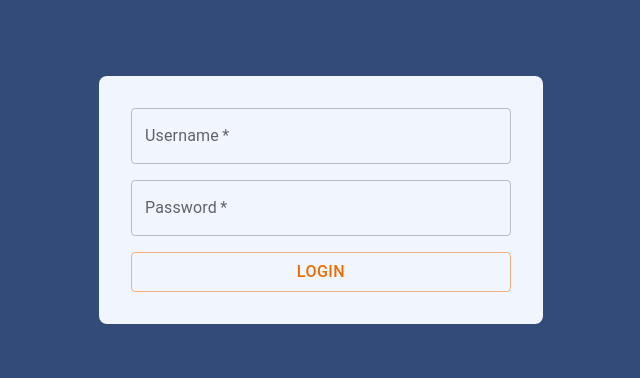
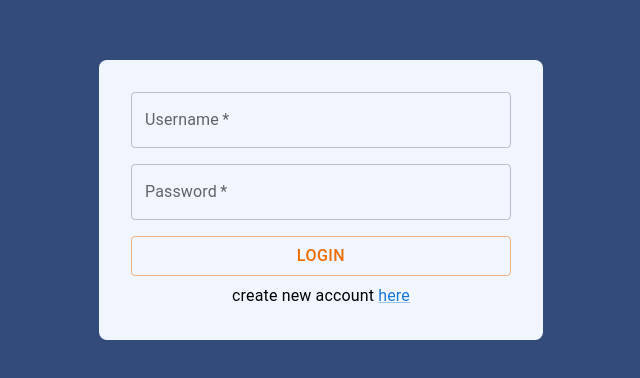
Before and after one commit to hoomantalakian/Task-Manager, a React (Create React App) app in the folder Frontend/: page / in a window 1280 px wide. Shown: the part 200-578 px from the top of the page, without its empty margins (319-959 px from the left). Built offline with nearby package versions, Linux system fonts and the light colour scheme; no server answers.

Commit message:
Add axios

```diff
--- a/Frontend/src/components/AuthPage.js
+++ b/Frontend/src/components/AuthPage.js
@@ -21,10 +21,29 @@ function AuthPage() {
 	const [isLoginMode, setIsLoginMode] = useState(true);
 	const [isSignpMode, setIsSignpMode] = useState(false);
 
+	function loginModeHandler() {
+		setIsLoginMode(true);
+		setIsSignpMode(false);
+	}
+	function signpModeHandler() {
+		setIsSignpMode(true);
+		setIsLoginMode(false);
+	}
+
 	return (
 		<Fragment>
-			{isLoginMode && <LoginPage boxStyle={boxStyle} />}
-			{isSignpMode && <SignupPage boxStyle={boxStyle} />}
+			{isLoginMode && (
+				<LoginPage
+					signpModeHandler={signpModeHandler}
+					boxStyle={boxStyle}
+				/>
+			)}
+			{isSignpMode && (
+				<SignupPage
+					loginModeHandler={loginModeHandler}
+					boxStyle={boxStyle}
+				/>
+			)}
 		</Fragment>
 	);
 }
--- a/Frontend/src/components/LoginPage.js
+++ b/Frontend/src/components/LoginPage.js
@@ -1,34 +1,50 @@
-import React from 'react'
+import React, { useRef } from "react";
+import Axios from "axios";
 //
-import { Box, Button, TextField } from '@mui/material';
+import { Box, Button, Link, TextField, Typography } from "@mui/material";
 //-----------------------------------------------------------
+function LoginPage(props) {
+	const username = useRef();
+	const password = useRef();
+	// const password = useRef();
 
-function LoginPage(props) {
+	function loginHandler() {
+		Axios.post("http://localhost:5000/api/users/login", {
+			username: username.current.value,
+			password: password.current.value,
+		})
+			.then((res) => {
+				console.log(res.data);
+			})
+			.catch((err) => {
+				console.error("Somethinhg went wrong!", err);
+			});
+	}
 	return (
 		<Box sx={props.boxStyle} maxWidth="xs">
 			<TextField
-				// inputRef={titleRef}
-				// value={title}
+				inputRef={username}
+				// value={username}
 				// onChange={titleChangeHandler}
 				id="username"
 				label="Username"
 				sx={{ mb: 2 }}
-				placeholder="Enter task title (required)"
+				placeholder="Enter your username"
 				fullWidth
 				required
 			/>
 			<TextField
-				// inputRef={descriptionRef}
+				inputRef={password}
 				// value={description}
 				// onChange={descriptionChangeHandler}
 				id="password"
 				label="Password"
-				placeholder="Describe your task (optional)"
+				placeholder="Enter your password"
 				fullWidth
 				required
 			/>
 			<Button
-				// onClick={updateTaskHandler}
+				onClick={loginHandler}
 				variant="outlined"
 				color="warning"
 				sx={{ mt: 2, fontSize: "medium" }}
@@ -36,8 +52,14 @@ function LoginPage(props) {
 			>
 				LogIn
 			</Button>
+			<Typography mt>
+				create new account{" "}
+				<Link onClick={props.signpModeHandler} href="#">
+					here
+				</Link>
+			</Typography>
 		</Box>
 	);
 }
 
-export default LoginPage
+export default LoginPage;
--- a/Frontend/src/components/SignupPage.js
+++ b/Frontend/src/components/SignupPage.js
@@ -1,6 +1,6 @@
-import React from 'react'
+import React from "react";
 //
-import { Box, Button, TextField } from '@mui/material';
+import { Box, Button, Link, TextField, Typography } from "@mui/material";
 //-------------------------------------------------
 function SignupPage(props) {
 	return (
@@ -12,7 +12,7 @@ function SignupPage(props) {
 				id="username"
 				label="Username"
 				sx={{ mb: 2 }}
-				placeholder="Enter task title (required)"
+				placeholder="Choose a username"
 				fullWidth
 				required
 			/>
@@ -22,7 +22,7 @@ function SignupPage(props) {
 				// onChange={descriptionChangeHandler}
 				id="password"
 				label="Password"
-				placeholder="Describe your task (optional)"
+				placeholder="Type your password"
 				fullWidth
 				required
 			/>
@@ -35,8 +35,15 @@ function SignupPage(props) {
 			>
 				Sign up
 			</Button>
+			<Typography mt>
+				{" "}
+				for login click{" "}
+				<Link onClick={props.loginModeHandler} href="#">
+					here
+				</Link>
+			</Typography>
 		</Box>
 	);
 }
 
-export default SignupPage
+export default SignupPage;
```
